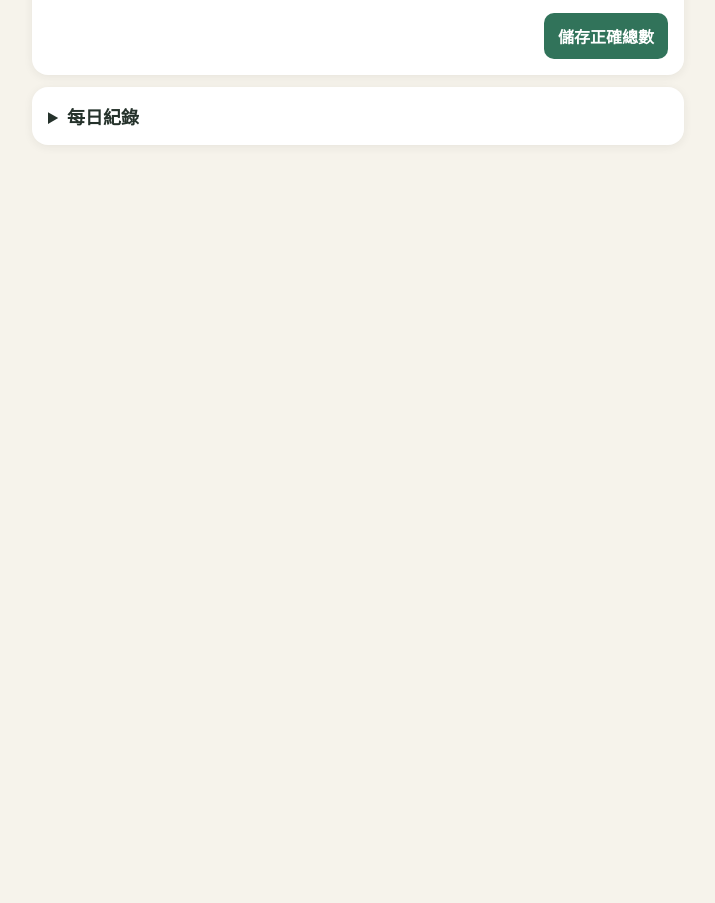
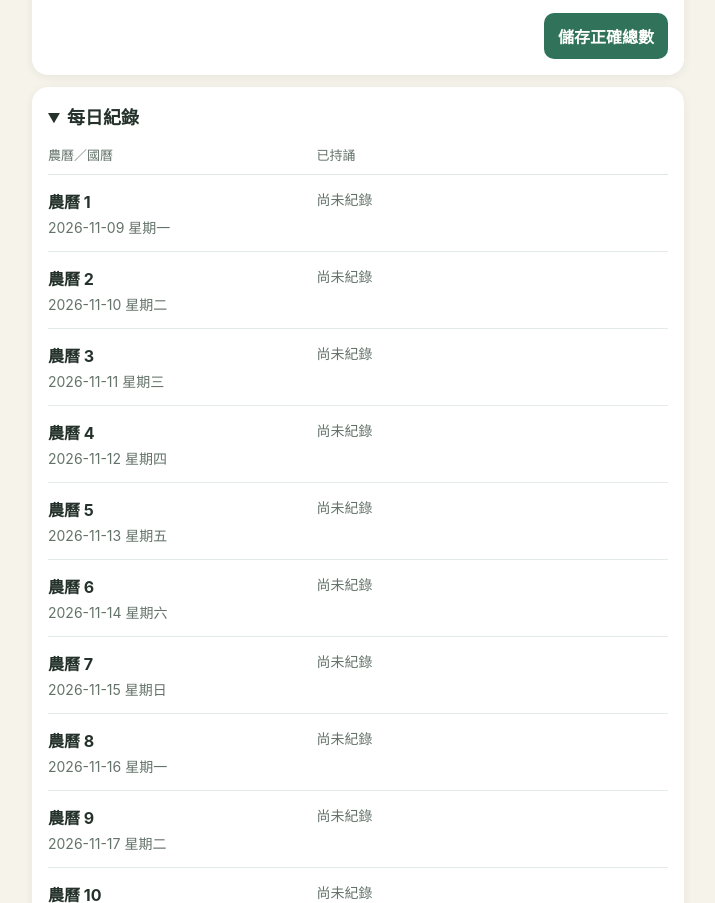
Before and after one commit to k90918/chanting-web-offline, a website: page index.html in a window 1280 px wide. Shown: the part 1022-1925 px from the top of the page, without its empty margins (282-997 px from the left). Before the commit the page ends 1227 px from the top, so only its background shows below. Drawn offline with Linux system fonts and the light colour scheme.

Commit message:
調整每日紀錄月曆明細版面

```diff
--- a/app.js
+++ b/app.js
@@ -11,8 +11,8 @@ function totals(filter){const out=[0,0,0,0,0];Object.entries(state.records).filt
 function cards(target, values, goals){target.innerHTML=MonthlyView.monthlyDetailsMarkup(names,values,goals)}
 function monthlyBoard(target, values, goals){target.className='board';target.innerHTML=names.map((name,i)=>`<div class="board-row"><span class="pin">●</span><span class="board-name">${name}</span><strong class="board-count">${values[i]} <small>/ ${goals[i]} 部</small></strong><progress class="board-progress" max="${goals[i]}" value="${Math.min(values[i],goals[i])}"></progress></div>`).join('')}
 function annualList(target, values){target.className='';target.innerHTML=AnnualView.annualDetailsMarkup(names,values)}
-function dailyRecords(date){const weekdays=['星期日','星期一','星期二','星期三','星期四','星期五','星期六'];return Object.entries(state.records).filter(([recordDate])=>lunarMonthKey(recordDate)===lunarMonthKey(date)).sort(([a],[b])=>a.localeCompare(b)).map(([recordDate,counts])=>({lunarDay:lunar(recordDate).getDay(),solarDate:recordDate,weekday:weekdays[new Date(`${recordDate}T00:00:00`).getDay()],counts}))}
-function render(){const date=$('#date').value;const l=lunar(date);$('#lunar').textContent=`農曆 ${l.toString()}`;const counts=state.records[date]||[0,0,0,0,0];const days=daysUntilNextLunarFirst(date);const countdown=$('#monthCountdown');countdown.textContent=`距結算 ${days} 天`;countdown.className=days<=5?'urgent':'normal';$('#inputs').innerHTML=names.map((n,i)=>`<label>${n}<input class="count" type="number" min="0" inputmode="numeric" value="${counts[i]}"></label>`).join('');const monthlyValues=totals(d=>lunarMonthKey(d)===lunarMonthKey(date));$('#monthTotal').textContent=`本月合計：${monthlyValues.reduce((sum,value)=>sum+value,0)} / ${state.goals.reduce((sum,value)=>sum+value,0)} 部`;const monthly=$('#monthly');monthly.className='';cards(monthly,monthlyValues,state.goals);$('#dailyRecords').innerHTML=DailyRecordsView.dailyRecordsMarkup(dailyRecords(date),names);const year=lunarYear(date);$('#yearTitle').textContent=`年度統計（民國 ${year} 年・農曆）`;const annual=totals(d=>lunarYear(d)===year);$('#yearTotal').textContent=`年度總和：${annual.reduce((a,b)=>a+b,0)} 部`;annualList($('#annual'),annual)}
+function dailyRecords(date){const weekdays=['星期日','星期一','星期二','星期三','星期四','星期五','星期六'];const current=lunar(date);const first=new Date(`${date}T00:00:00`);first.setDate(first.getDate()-current.getDay()+1);const month=lunarMonthKey(date);const rows=[];for(let day=new Date(first);lunarMonthKey(DateUtils.localDateString(day))===month;day.setDate(day.getDate()+1)){const solarDate=DateUtils.localDateString(day);rows.push({lunarDay:lunar(solarDate).getDay(),solarDate,weekday:weekdays[day.getDay()],counts:state.records[solarDate]||[0,0,0,0,0]})}return rows}
+function render(){const date=$('#date').value;const l=lunar(date);$('#lunar').textContent=`農曆 ${l.toString()}`;const counts=state.records[date]||[0,0,0,0,0];const days=daysUntilNextLunarFirst(date);const countdown=$('#monthCountdown');countdown.textContent=`距結算 ${days} 天`;countdown.className=days<=5?'urgent':'normal';$('#inputs').innerHTML=names.map((n,i)=>`<label>${n}<input class="count" type="number" min="0" inputmode="numeric" value="${counts[i]}"></label>`).join('');const monthlyValues=totals(d=>lunarMonthKey(d)===lunarMonthKey(date));$('#monthTotal').textContent=`本月合計：${monthlyValues.reduce((sum,value)=>sum+value,0)} / ${state.goals.reduce((sum,value)=>sum+value,0)} 部`;const monthly=$('#monthly');monthly.className='';cards(monthly,monthlyValues,state.goals);$('#dailyRecords').innerHTML=DailyRecordsView.dailyRecordsMarkup(dailyRecords(date),names,true);const year=lunarYear(date);$('#yearTitle').textContent=`年度統計（民國 ${year} 年・農曆）`;const annual=totals(d=>lunarYear(d)===year);$('#yearTotal').textContent=`年度總和：${annual.reduce((a,b)=>a+b,0)} 部`;annualList($('#annual'),annual)}
 $('#date').addEventListener('change',render);$('#save').onclick=()=>{state.records[$('#date').value]=[...document.querySelectorAll('.count')].map(x=>Math.max(0,parseInt(x.value||0,10)));saveState();render();alert('已儲存到此裝置。')};
 $('#settings').onclick=()=>{const box=$('#goalInputs');box.innerHTML=names.map((n,i)=>`<label>${n}（部）<input class="goal" type="number" min="1" value="${state.goals[i]}"></label>`).join('');$('#goalDialog').showModal()};$('#cancel').onclick=()=>$('#goalDialog').close();$('#saveGoals').onclick=()=>{const goals=[...document.querySelectorAll('.goal')].map(x=>parseInt(x.value,10));if(goals.some(x=>!Number.isInteger(x)||x<1))return alert('請輸入大於 0 的整數。');state.goals=goals;saveState();$('#goalDialog').close();render()};
 function downloadBackup(){const backup=ChantBackup.createBackup(state);const data=new Blob([JSON.stringify(backup,null,2)],{type:'application/json'});const link=document.createElement('a');link.href=URL.createObjectURL(data);link.download=ChantBackup.backupFilename();link.click();URL.revokeObjectURL(link.href);$('#backupDialog').close();alert('備份檔已匯出。')}
--- a/daily_records_view.js
+++ b/daily_records_view.js
@@ -3,17 +3,18 @@
   if (typeof module === 'object' && module.exports) module.exports = api;
   if (root) root.DailyRecordsView = api;
 }(typeof globalThis !== 'undefined' ? globalThis : this, function () {
-  function dailyRecordsMarkup(records, names) {
+  function dailyRecordsMarkup(records, names, isOpen = false) {
+    const open = isOpen ? ' open' : '';
     if (!records.length) {
-      return '<details class="daily-details"><summary>每日紀錄</summary><p class="sub empty">本農曆月尚無持誦紀錄。</p></details>';
+      return `<details class="daily-details"${open}><summary>每日紀錄</summary><p class="sub empty">本農曆月尚無持誦紀錄。</p></details>`;
     }
     const rows = records.map((record) => {
       const counts = names
         .map((name, index) => record.counts[index] > 0 ? `<div>${name} <b>${record.counts[index]}</b></div>` : '')
-        .join('') || '<span class="sub">尚未持誦</span>';
+        .join('') || '<span class="sub">尚未紀錄</span>';
       return `<div class="daily-row"><div class="daily-date"><b>農曆 ${record.lunarDay}</b><span>${record.solarDate} ${record.weekday}</span></div><div class="daily-counts">${counts}</div></div>`;
     }).join('');
-    return `<details class="daily-details"><summary>每日紀錄</summary><div class="daily-head"><span>農曆／國曆</span><span>已持誦</span></div><div class="daily-list">${rows}</div></details>`;
+    return `<details class="daily-details"${open}><summary>每日紀錄</summary><div class="daily-head"><span>農曆／國曆</span><span>已持誦</span></div><div class="daily-list">${rows}</div></details>`;
   }
 
   return { dailyRecordsMarkup };
--- a/index.html
+++ b/index.html
@@ -15,4 +15,4 @@
 </main>
 <dialog id="goalDialog"><h2>設定各經月目標</h2><div id="goalInputs" class="rows"></div><div class="actions"><button class="secondary" id="cancel">取消</button><button id="saveGoals">儲存目標</button></div></dialog>
 <dialog id="backupDialog"><h2>資料備份</h2><p class="sub">匯出可保存目前所有持誦紀錄與月目標；匯入會覆蓋本機現有資料。</p><div class="actions"><button class="secondary" id="cancelBackup">取消</button><button class="secondary" id="importBackup">匯入備份</button><button id="exportBackup">匯出備份</button></div></dialog><input id="backupFile" type="file" accept="application/json,.json" hidden>
-<script src="lunar.js"></script><script src="date_utils.js?v=1"></script><script src="backup.js?v=2"></script><script src="annual_view.js?v=1"></script><script src="monthly_view.js?v=2"></script><script src="daily_records_view.js?v=1"></script><script src="app.js?v=14"></script></body></html>
+<script src="lunar.js"></script><script src="date_utils.js?v=1"></script><script src="backup.js?v=2"></script><script src="annual_view.js?v=1"></script><script src="monthly_view.js?v=2"></script><script src="daily_records_view.js?v=2"></script><script src="app.js?v=15"></script></body></html>
--- a/sw.js
+++ b/sw.js
@@ -1 +1 @@
-const CACHE='chanting-web-v9';const FILES=['./','index.html','app.js','date_utils.js','backup.js','annual_view.js','monthly_view.js','daily_records_view.js','lunar.js','manifest.webmanifest'];self.addEventListener('install',event=>event.waitUntil(caches.open(CACHE).then(cache=>cache.addAll(FILES)).then(()=>self.skipWaiting())));self.addEventListener('activate',event=>event.waitUntil(caches.keys().then(keys=>Promise.all(keys.filter(key=>key!==CACHE).map(key=>caches.delete(key)))).then(()=>self.clients.claim())));self.addEventListener('fetch',event=>{if(event.request.method!=='GET')return;event.respondWith(fetch(event.request).then(response=>response).catch(()=>caches.match(event.request)))});
+const CACHE='chanting-web-v10';const FILES=['./','index.html','app.js','date_utils.js','backup.js','annual_view.js','monthly_view.js','daily_records_view.js','lunar.js','manifest.webmanifest'];self.addEventListener('install',event=>event.waitUntil(caches.open(CACHE).then(cache=>cache.addAll(FILES)).then(()=>self.skipWaiting())));self.addEventListener('activate',event=>event.waitUntil(caches.keys().then(keys=>Promise.all(keys.filter(key=>key!==CACHE).map(key=>caches.delete(key)))).then(()=>self.clients.claim())));self.addEventListener('fetch',event=>{if(event.request.method!=='GET')return;event.respondWith(fetch(event.request).then(response=>response).catch(()=>caches.match(event.request)))});
```
Also changed, not shown: daily_records_view.test.js (+13 -2 lines).
